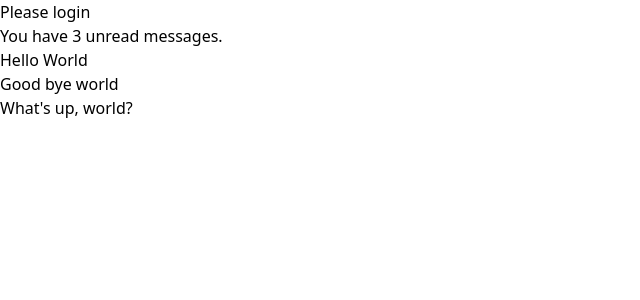
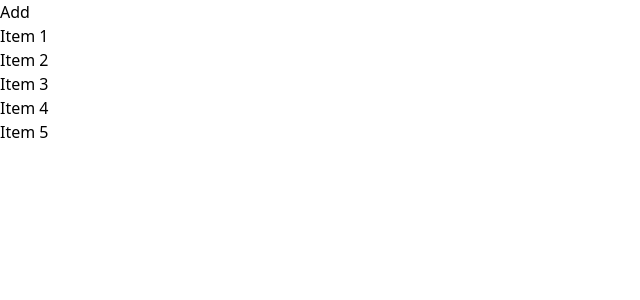
Before and after one commit to hairunisa0929/react-project, a React (Vite) app: page / in a window 1280 px wide. Shown: the top 300 px of the page, without its empty margins (0-640 px from the left). Built offline with nearby package versions, Linux system fonts and the light colour scheme.

Commit message:
react state and event

```diff
--- a/src/App.jsx
+++ b/src/App.jsx
@@ -1,66 +1,42 @@
-function App() {
-  const name = "Pikachu";
-  const imgUrl =
-    "https://assets.pokemon.com/assets/cms2/img/pokedex/detail/025.png";
+import { useState } from "react";
+import Card from "./components/Card";
+import Counter from "./components/Counter";
+import User from "./components/User";
+import TodoList from "./components/ToDoList";
+import Places from "./components/Places";
 
-  // return (
-  //   <div>
-  //     {/* curly braces as text */}
-  //     <p>Hello, my name is {name}</p>
-
-  //     {/* curly braces as attribute */}
-  //     <img src={imgUrl} alt="foto" />
-  //   </div>
-  // );
-
-  // conditional rendering
-  const isLoggedIn = false;
-
-  // if else
-  // if (isLoggedIn) {
-  //   return <h1 className="text-2xl font-bold">Hello {name}!</h1>;
-  // }
-
-  // return <h1 className="text-2xl font-bold">Please login</h1>;
-
-  // ternary and logical operator
-  const messages = [
+const places = [
   {
     id: 1,
-      subject: "Hello World",
+    name: "Beach",
+    city: "Lombok",
+    description:
+      "a landform alongside a body of water which consists of loose particles. ",
+    img: "https://www.novo-monde.com/app/uploads/2023/03/pink-beach-lombok-1024x680.jpg",
+    price: 50000,
   },
   {
     id: 2,
-      subject: "Good bye world",
-    },
-    {
-      id: 3,
-      subject: "What's up, world?",
+    name: "Mountain",
+    city: "Dieng",
+    description:
+      "elevated portion of the Earth's crust, generally with steep sides that show significant exposed bedrock.",
+    img: "https://tanijiwo.com/wp-content/uploads/2018/06/Sunrise-Mount-Prau-by-Ade-Chrisnadhi-1280x853.jpg",
+    price: 60000,
   },
 ];
 
+function App() {
   return (
-    <>
-      {/* ternary */}
-      {isLoggedIn ? (
-        <h1 className="text-2xl font-bold">Hello {name}!</h1>
-      ) : (
-        <h1 className="text-2xl font-bold">Please login</h1>
-      )}
+    <div className="p-8">
+      {/* <Places places={places} /> */}
 
-      {/* logical operator */}
-      {messages.length > 0 && (
-        <>
-          <h2 className="mb-2 font-bold">
-            You have {messages.length} unread messages.
-          </h2>
+      {/* <Counter /> */}
 
-          {messages.map((message) => (
-            <p>{message.subject}</p>
-          ))}
-        </>
-      )}
-    </>
+      {/* <User /> */}
+
+      <TodoList />
+    </div>
   );
 }
 
--- /dev/null
+++ b/src/components/Card.jsx
@@ -0,0 +1,31 @@
+function Card({ name, image, city, handleClickPlace }) {
+  const onClickButton = (placeName) => {
+    alert(`${placeName} is clicked`);
+  };
+
+  return (
+    <div className="block rounded-lg p-4 shadow-sm shadow-indigo-100">
+      <img
+        alt={name}
+        src={image}
+        className="h-56 w-full rounded-md object-cover"
+      />
+
+      <div className="flex mt-2 justify-between">
+        <div className="flex flex-col">
+          <span className="text-sm text-gray-500">{city}</span>
+          <span className="font-medium">{name}</span>
+        </div>
+        <button
+          className="p-2 rounded-lg font-bold text-white bg-black hover:bg-white hover:border-2 hover:border-black hover:text-black"
+          //   onClick={() => onClickButton(name)}
+          onClick={() => handleClickPlace(name)}
+        >
+          Select
+        </button>
+      </div>
+    </div>
+  );
+}
+
+export default Card;
--- /dev/null
+++ b/src/components/Counter.jsx
@@ -0,0 +1,27 @@
+import { useState } from "react";
+
+function Counter() {
+  const [number, setNumber] = useState(0);
+
+  return (
+    <>
+      <h1 className="text-2xl">{number}</h1>
+      <button
+        className="rounded-lg bg-sky-400 text-lg p-2 text-white mt-2"
+        onClick={() => {
+        //   setNumber(number + 4);
+        //   setNumber(number + 1);
+        //   setNumber(number + 1);
+          setNumber((n) => n + 1);
+          setNumber((n) => n + 1);
+          setNumber((n) => n + 1);
+          setNumber((n) => n + 1);
+        }}
+      >
+        +3
+      </button>
+    </>
+  );
+}
+
+export default Counter;
--- /dev/null
+++ b/src/components/Places.jsx
@@ -0,0 +1,29 @@
+import { useState } from "react";
+import Card from "./Card";
+
+function Places({ places }) {
+  const [place, setPlace] = useState("");
+
+  const handleClickPlace = (name) => {
+    setPlace(name);
+  };
+
+  return (
+    <div>
+      <h1 className="text-2xl font-bold text-center">Places to visit</h1>
+      <h3 className="text-lg text-center">I would like to visit {place}</h3>
+      <div className="grid grid-cols-2 gap-8">
+        {places.map((item) => (
+          <Card
+            name={item.name}
+            image={item.img}
+            city={item.city}
+            handleClickPlace={handleClickPlace}
+          />
+        ))}
+      </div>
+    </div>
+  );
+}
+
+export default Places;
--- /dev/null
+++ b/src/components/ToDoList.jsx
@@ -0,0 +1,41 @@
+import { useState } from "react";
+
+function createInitialTodos() {
+  const initialTodos = [];
+  for (let i = 0; i < 5; i++) {
+    initialTodos.push({
+      id: i,
+      text: "Item " + (i + 1),
+    });
+  }
+  return initialTodos;
+}
+
+export default function TodoList() {
+  const [todos, setTodos] = useState(createInitialTodos);
+
+  return (
+    <>
+      <button
+        className="rounded-lg bg-sky-400 p-2 text-white"
+        onClick={() => {
+          setTodos([
+            ...todos,
+            {
+              id: todos.length,
+              text: "new to do list",
+            },
+
+          ]);
+        }}
+      >
+        Add
+      </button>
+      <ul>
+        {todos.map((item) => (
+          <li key={item.id}>{item.text}</li>
+        ))}
+      </ul>
+    </>
+  );
+}
--- /dev/null
+++ b/src/components/User.jsx
@@ -0,0 +1,33 @@
+import { useState } from "react";
+
+function User() {
+  const [data, setData] = useState({
+    firstName: "Miyamura",
+    lastName: "Izumi",
+    age: 18,
+  });
+
+  const changeAge = () => {
+    setData({
+      ...data,
+      age: 20,
+    });
+  };
+
+  return (
+    <div className="flex flex-col">
+      <span>
+        Name: {data.firstName} {data.lastName}
+      </span>
+      <span>Age: {data.age}</span>
+      <button
+        onClick={changeAge}
+        className="rounded-lg bg-sky-400 p-2 text-white w-fit"
+      >
+        Change Age
+      </button>
+    </div>
+  );
+}
+
+export default User;
```
Lines whose indentation alone changed are shown as unchanged.
